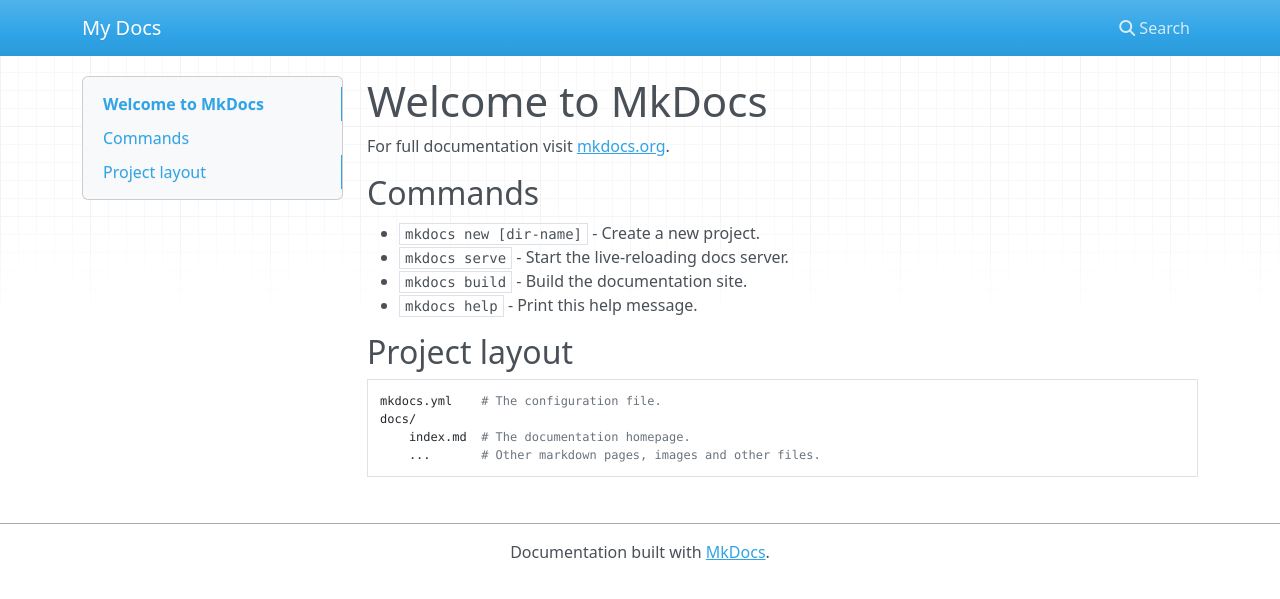
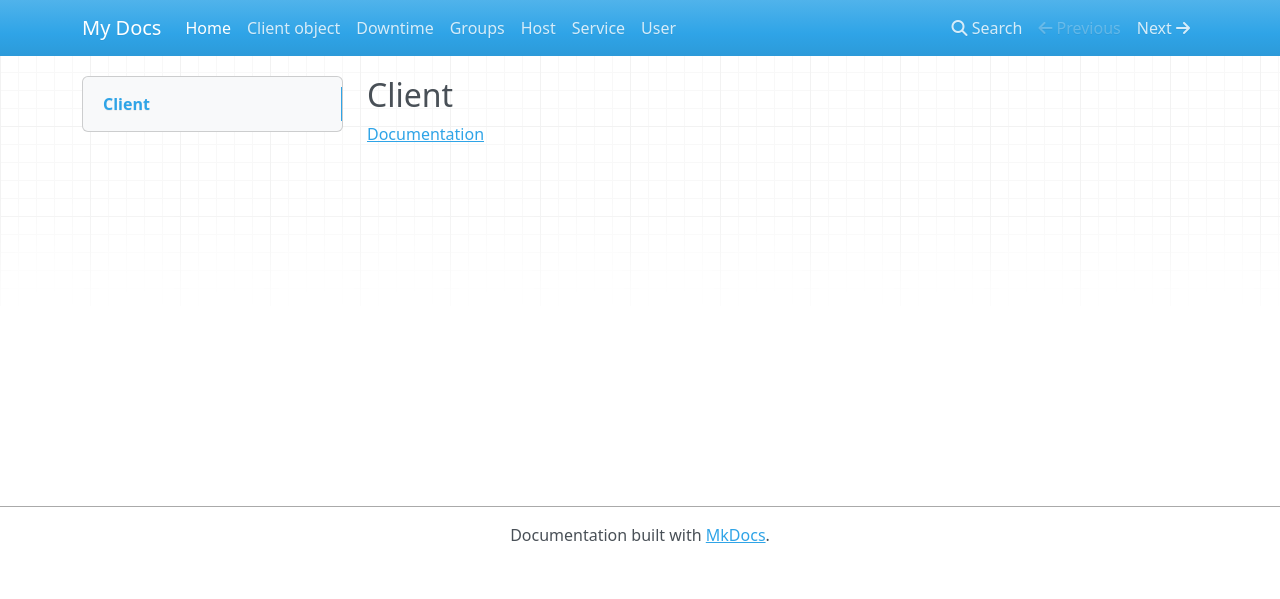
Before and after one commit to winem/Icinga2_Python_API, an MkDocs documentation site: the page built from docs/index.md, in a window 1280 px wide. Shown: the top 599 px of the page. Built offline with MkDocs 1.6.1, drawn with Linux system fonts in a browser that asks for light colours; nearby versions of some CDN libraries.

Commit message:
documentation structure

```diff
--- a/docs/index.md
+++ b/docs/index.md
@@ -1,17 +1,2 @@
-# Welcome to MkDocs
-
-For full documentation visit [mkdocs.org](http://mkdocs.org).
-
-## Commands
-
-* `mkdocs new [dir-name]` - Create a new project.
-* `mkdocs serve` - Start the live-reloading docs server.
-* `mkdocs build` - Build the documentation site.
-* `mkdocs help` - Print this help message.
-
-## Project layout
-
-    mkdocs.yml    # The configuration file.
-    docs/
-        index.md  # The documentation homepage.
-        ...       # Other markdown pages, images and other files.
+## Client
+[Documentation](client.md)
```
Also changed, not shown: README.md (+2 -0 lines), docs/client.md (added, +76 -0 lines), docs/downtime.md (added), docs/groups.md (added), docs/host.md (added), docs/service.md (added), docs/user.md (added), 1 other file.
